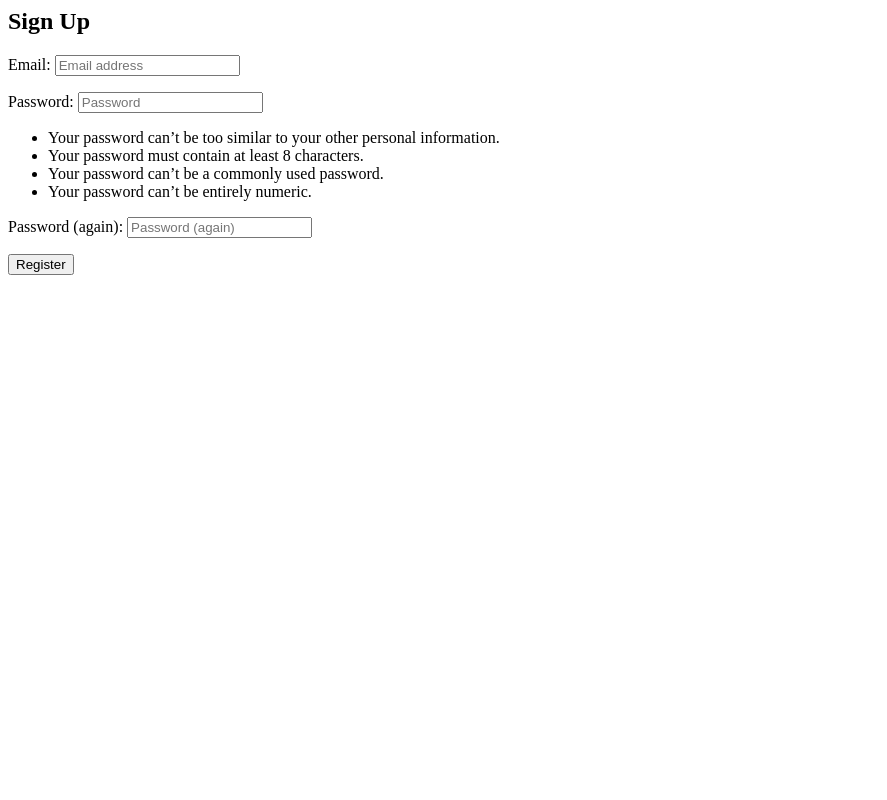
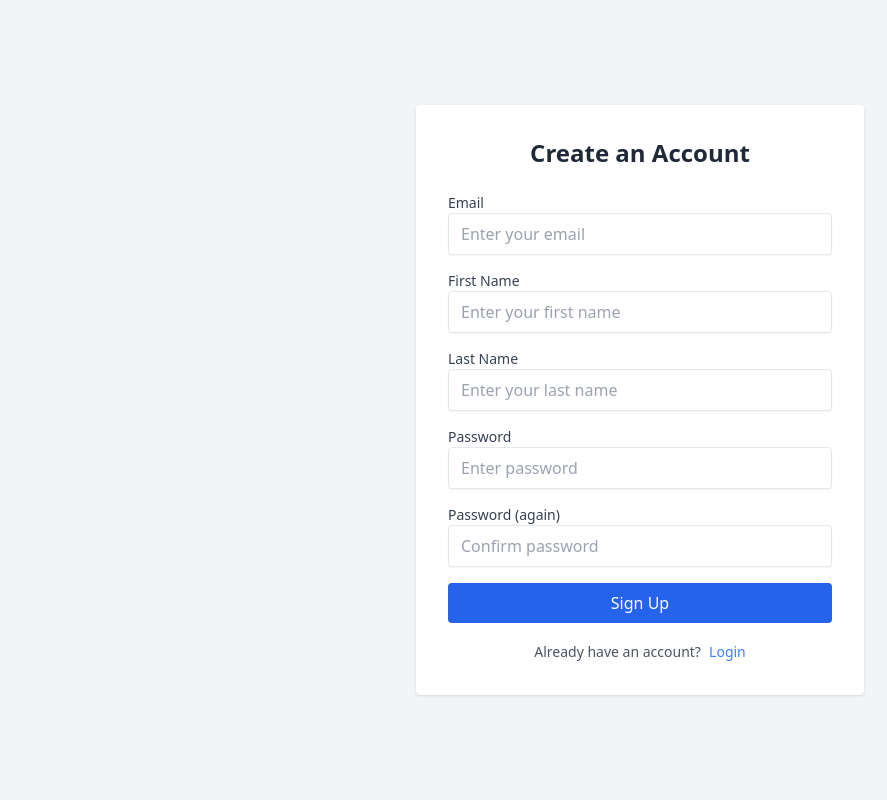
Before and after one commit to kashiftufail/stackoverflow-lite, a Django app: page /accounts/signup/ in a window 1280 px wide. Shown: the whole page, without its empty margins (0-887 px from the left). Run offline with Django 5.2, Linux system fonts and the light colour scheme; some libraries are stand-ins or nearby versions.

Commit message:
add design and fields to login signup page

```diff
--- /dev/null
+++ b/core/forms.py
@@ -0,0 +1,28 @@
+from allauth.account.forms import SignupForm
+from django import forms
+
+class CustomSignupForm(SignupForm):
+    first_name = forms.CharField(
+        max_length=30,
+        label="First Name",
+        widget=forms.TextInput(attrs={"placeholder": "Enter your first name"})
+    )
+    last_name = forms.CharField(
+        max_length=30,
+        label="Last Name",
+        widget=forms.TextInput(attrs={"placeholder": "Enter your last name"})
+    )
+
+    def __init__(self, *args, **kwargs):
+        super().__init__(*args, **kwargs)
+        # Optional: customize built-in fields too
+        self.fields['email'].widget.attrs.update({'placeholder': 'Enter your email'})
+        self.fields['password1'].widget.attrs.update({'placeholder': 'Enter password'})
+        self.fields['password2'].widget.attrs.update({'placeholder': 'Confirm password'})
+
+    def save(self, request):
+        user = super().save(request)
+        user.first_name = self.cleaned_data['first_name']
+        user.last_name = self.cleaned_data['last_name']
+        user.save()
+        return user
--- a/stacklite/settings.py
+++ b/stacklite/settings.py
@@ -83,6 +83,10 @@ MIDDLEWARE = [
 ]
 
 ROOT_URLCONF = 'stacklite.urls'
+
+ACCOUNT_FORMS = {
+    'signup': 'core.forms.CustomSignupForm',
+}
 
 TEMPLATES = [
     {
--- a/templates/account/signup.html
+++ b/templates/account/signup.html
@@ -1,6 +1,41 @@
-<h2>Sign Up</h2>
-<form method="post" action="{% url 'account_signup' %}">
-    {% csrf_token %}
-    {{ form.as_p }}
-    <button type="submit">Register</button>
-</form>
+{% load widget_tweaks %}
+<!DOCTYPE html>
+<html lang="en">
+<head>
+    <meta charset="UTF-8">
+    <title>Sign Up</title>
+    <script src="https://cdn.tailwindcss.com"></script>
+</head>
+<body class="flex items-center justify-center min-h-screen bg-gray-100">
+    <div class="w-full max-w-md p-8 bg-white rounded shadow">
+        <h2 class="mb-6 text-2xl font-bold text-center text-gray-800">Create an Account</h2>
+
+        <form method="post" action="{% url 'account_signup' %}" class="space-y-4">
+            {% csrf_token %}
+
+            {% for field in form %}
+                <div class="mb-4">
+                    <label for="{{ field.id_for_label }}" class="block text-sm font-medium text-gray-700">
+                        {{ field.label }}
+                    </label>
+                    {{ field|add_class:"w-full px-3 py-2 border rounded shadow-sm focus:outline-none focus:ring focus:border-blue-300" }}
+                    {% if field.errors %}
+                        <p class="text-sm text-red-600 mt-1">{{ field.errors|striptags }}</p>
+                    {% endif %}
+                </div>
+            {% endfor %}
+
+            <button type="submit" class="w-full px-4 py-2 text-white bg-blue-600 rounded hover:bg-blue-700">
+                Sign Up
+            </button>
+        </form>
+
+        <div class="mt-4 text-center">
+            <span class="text-sm text-gray-600">Already have an account?</span>
+            <a href="{% url 'account_login' %}" class="text-sm text-blue-500 hover:underline ml-1">
+                Login
+            </a>
+        </div>
+    </div>
+</body>
+</html>
```
Also changed, not shown: templates/account/login.html (+7 -0 lines).
